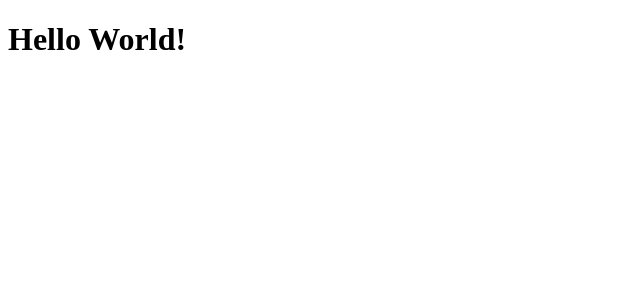
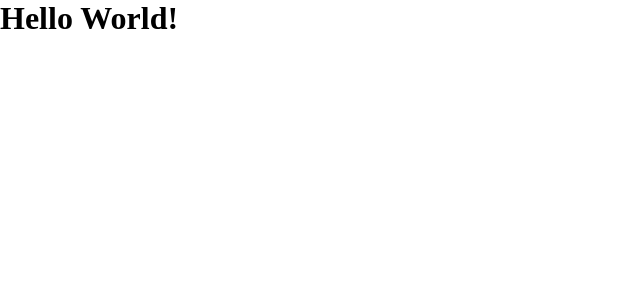
Before and after one commit to davidokani/capwork01, a React (Create React App) app: page / in a window 1280 px wide. Shown: the top 300 px of the page, without its empty margins (0-640 px from the left). Built offline with nearby package versions, Linux system fonts and the light colour scheme.

Commit message:
color roots placed at app.css

```diff
--- /dev/null
+++ b/src/App.css
@@ -0,0 +1,14 @@
+* {
+    padding: 0;
+    margin: 0;
+    box-sizing: border-box;
+
+}
+
+:root {
+    --backgroud: darkblue;
+    --form: #fff;
+    --h1texts: rgb(11, 11, 248);
+    --button: rgb(16, 16, 150);
+    --button-hover: rgb(2, 2, 105);
+}
--- a/src/App.js
+++ b/src/App.js
@@ -1,7 +1,10 @@
+import "./App.css";
+
 function App() {
   return (
     <div className="App">
       <h1>Hello World!</h1>
+
     </div>
   );
 }
```
